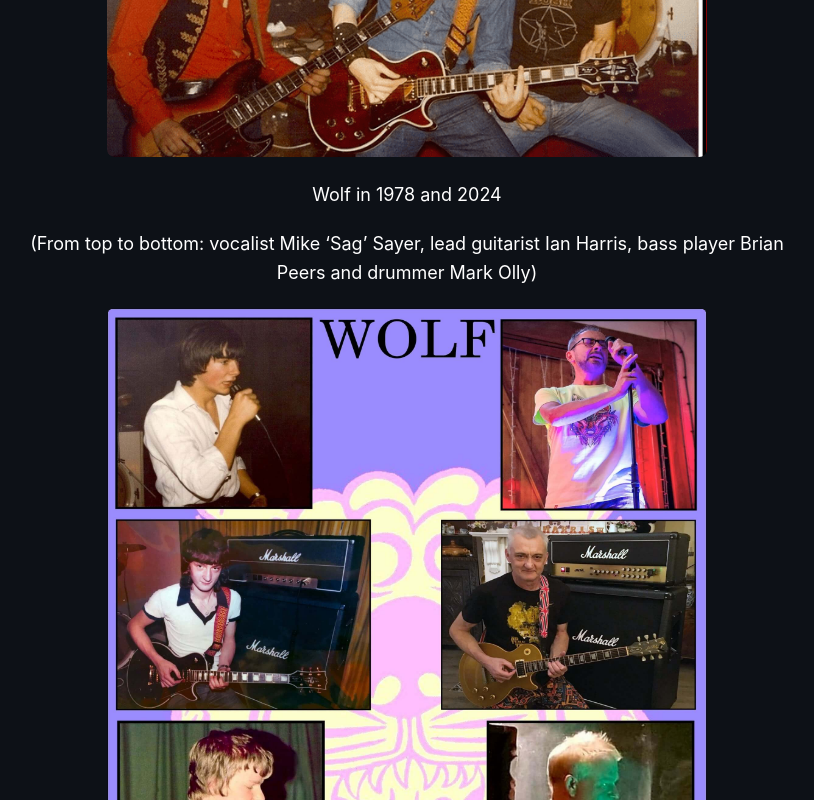
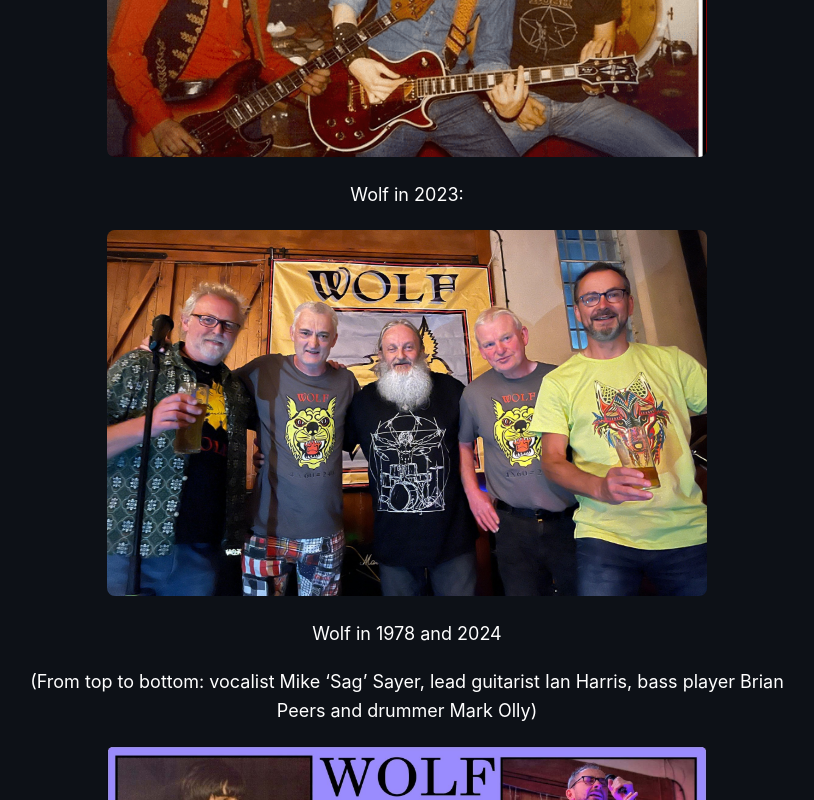
Before and after one commit to jielongjp/wolfrockuk, a Next.js app: page /about-us in a window 1280 px wide. Shown: the part 610-1410 px from the top of the page, without its empty margins (233-1047 px from the left). Built offline with nearby package versions, Linux system fonts and the light colour scheme; a web font is replaced by a local one.

Commit message:
add photo

```diff
--- a/src/pages/about-us/index.tsx
+++ b/src/pages/about-us/index.tsx
@@ -23,6 +23,15 @@ export default function About() {
           />
         </div>
         <p className={styles.paragraph}></p>
+        <p className={styles.paragraph}>Wolf in 2023:</p>
+        <div className={styles.imageContainer}>
+          <img
+            src="/WOLF-2023.jpeg"
+            alt="Wolf band members"
+            className={styles.image}
+          />
+        </div>
+        <p className={styles.paragraph}></p>
         <p className={styles.paragraph}>Wolf in 1978 and 2024</p>
         <p className={styles.paragraph}>
           (From top to bottom: vocalist Mike ‘Sag’ Sayer, lead guitarist Ian
--- a/src/pages/contact/index.tsx
+++ b/src/pages/contact/index.tsx
@@ -1,4 +1,3 @@
-import { useState, FormEvent } from "react";
 import styles from "@/styles/Contact.module.css";
 import Header from "@/components/Header/Header";
 import Footer from "@/components/Footer/Footer";
```
Also changed, not shown: public/WOLF-2023.jpeg (added).
